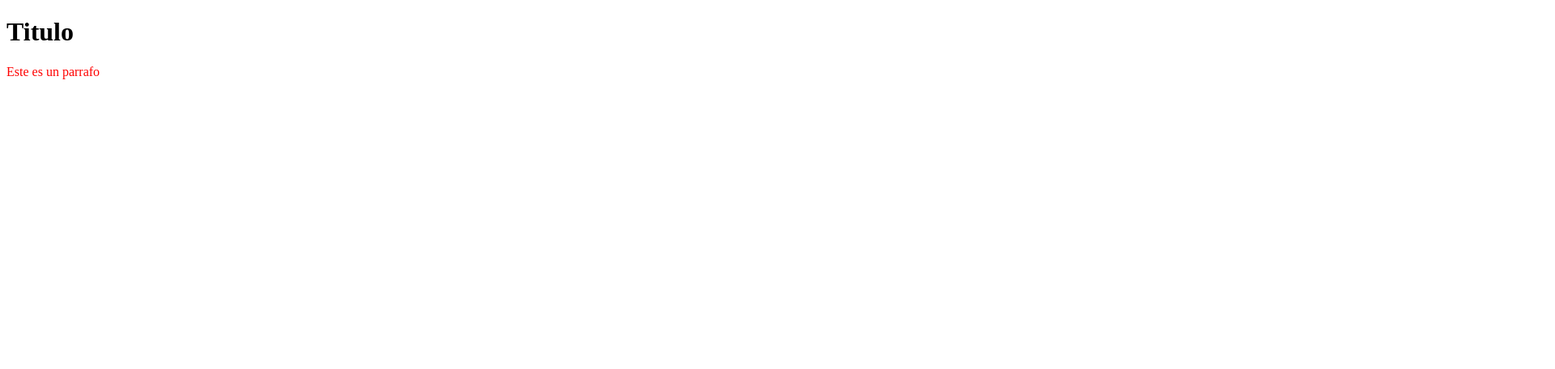
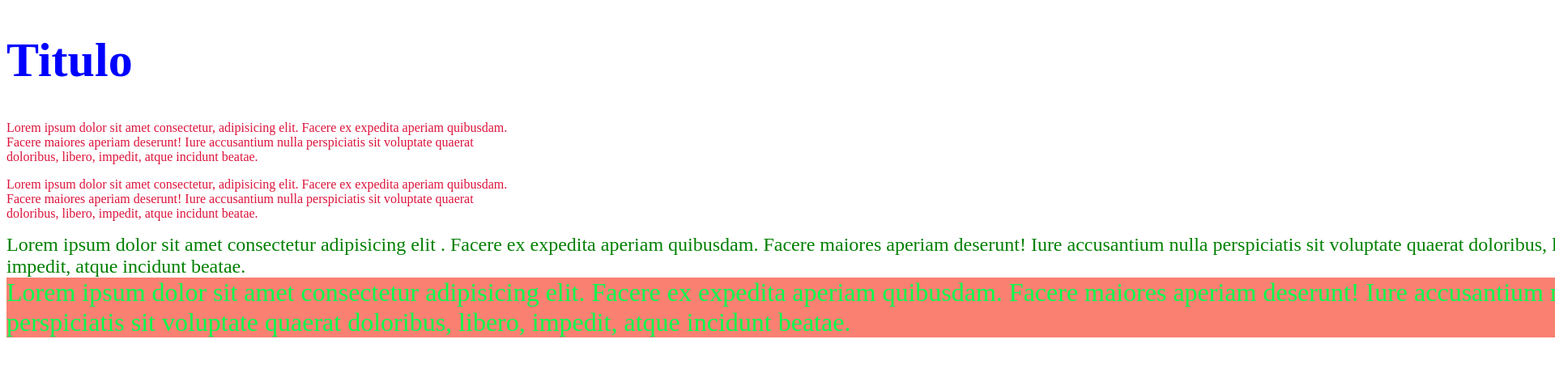
Before and after one commit to estbust/Clases-CSS, a plain HTML site: page index.HTML in a window 1280 px wide. Shown: the top 456 px of the page at 81% size, 1920 px wide, since content can reach past the window. Drawn offline with Linux system fonts and the light colour scheme.

Commit message:
update styles and content: enhance CSS properties and add new HTML structure for improved layout

```diff
--- a/estilos.css
+++ b/estilos.css
@@ -1,3 +1,27 @@
+body {
+    font-size: 16px;
+     }
+
 p {
-    color: red;
+    width: 50vw;
+    color: crimson;
+    font-size: 1rem;
 }
+
+h1 {
+    color: blue;
+    font-size: 60px;
+}
+
+article {
+    width: calc(150% + 100px);
+    color: green;
+    font-size: 1.5rem;
+}
+
+div {
+    width: 100%;
+    color: rgb(0, 255, 76);
+    font-size: 2rem;
+    background-color: salmon;
+}
--- a/index.HTML
+++ b/index.HTML
@@ -8,7 +8,15 @@
 </head>
 <body>
     <h1>Titulo</h1>
-    <p>Este es un parrafo</p>
-    </style>
+    <p>Lorem ipsum dolor sit amet consectetur, adipisicing elit. Facere ex expedita aperiam quibusdam. Facere maiores aperiam deserunt! Iure accusantium nulla perspiciatis sit voluptate quaerat doloribus, libero, impedit, atque incidunt beatae.</p>
+    <p>Lorem ipsum dolor sit amet consectetur, adipisicing elit. Facere ex expedita aperiam quibusdam. Facere maiores aperiam deserunt! Iure accusantium nulla perspiciatis sit voluptate quaerat doloribus, libero, impedit, atque incidunt beatae.</p>
+    <article>
+        Lorem ipsum dolor sit amet consectetur adipisicing elit
+        . Facere ex expedita aperiam quibusdam. Facere maiores aperiam deserunt! Iure accusantium nulla perspiciatis sit voluptate quaerat doloribus, libero, impedit, atque incidunt beatae.
+
+        <div>
+            Lorem ipsum dolor sit amet consectetur adipisicing elit. Facere ex expedita aperiam quibusdam. Facere maiores aperiam deserunt! Iure accusantium nulla perspiciatis sit voluptate quaerat doloribus, libero, impedit, atque incidunt beatae.
+        </div>
+    </article>
 </body>
 </html>
```
Also changed, not shown: 1 other file.
